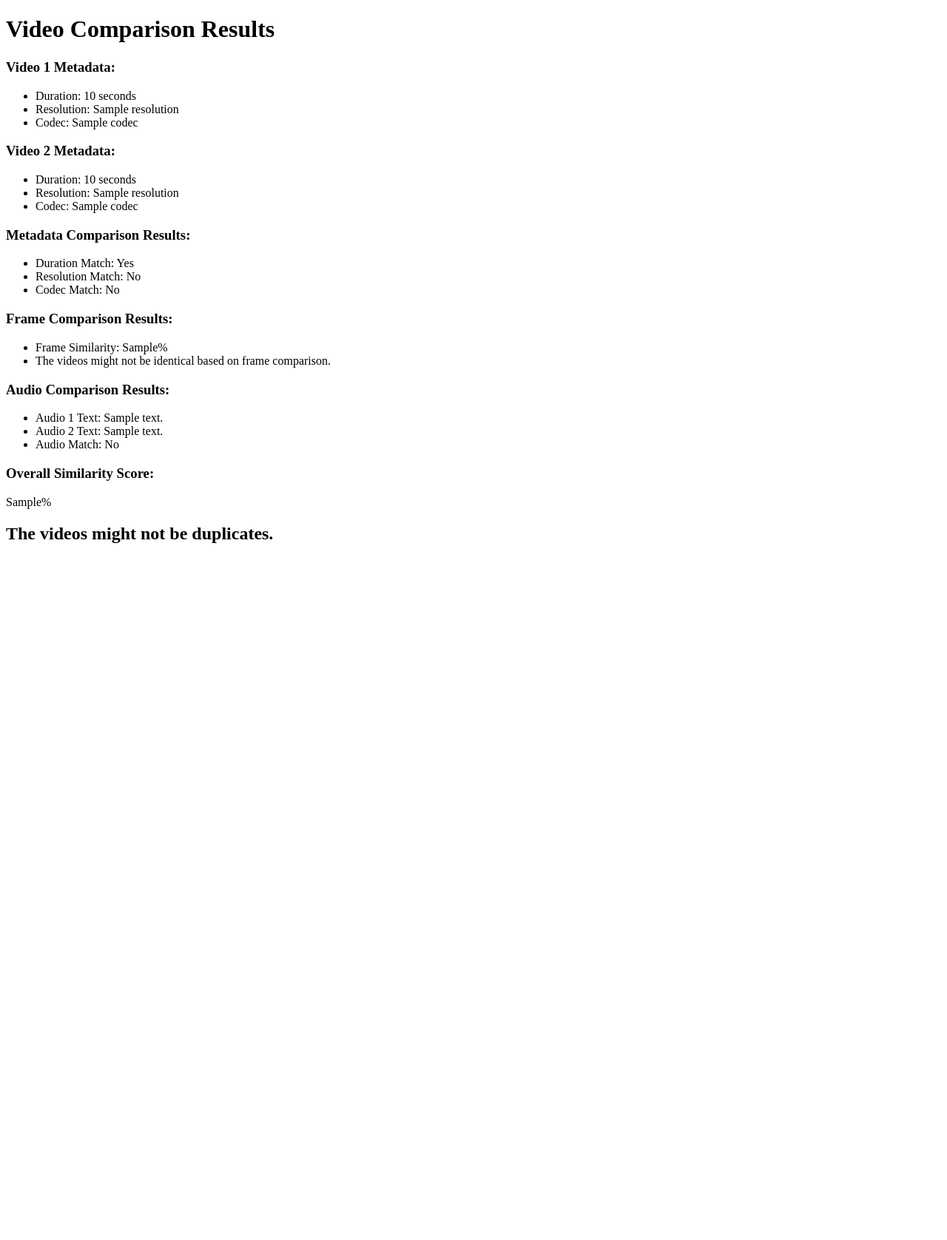
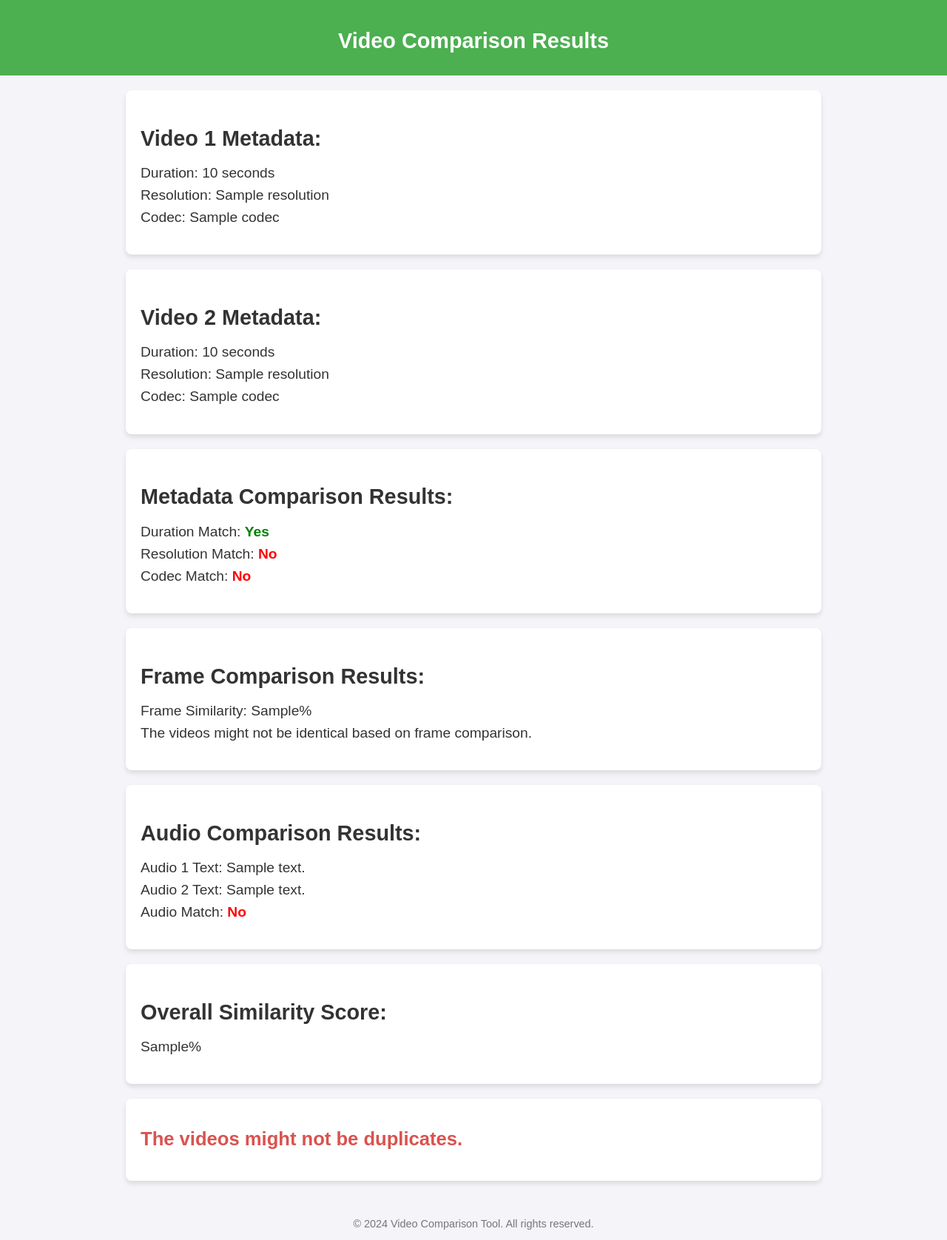
Before and after one commit to Pal1726/video_duplicate_checker, a Flask app: template templates/results.html in a window 1280 px wide. Shown: the whole page at 74% size. Before the commit the page ends 734 px from the top, so only its background shows below. Run offline with Flask 3, Linux system fonts and the light colour scheme; the template is opened without the code that fills it: most values are stand-ins (such as "Sample title", 1, 10 or a date in 2020).

Commit message:
modified

```diff
--- a/audio_analysis.py
+++ b/audio_analysis.py
@@ -1,3 +1,4 @@
+
 import ffmpeg
 import speech_recognition as sr
 from io import BytesIO
--- a/templates/results.html
+++ b/templates/results.html
@@ -4,48 +4,137 @@
     <meta charset="UTF-8">
     <meta name="viewport" content="width=device-width, initial-scale=1.0">
     <title>Video Comparison Results</title>
+    <style>
+        body {
+            font-family: Arial, sans-serif;
+            background-color: #f4f4f9;
+            margin: 0;
+            padding: 0;
+            color: #333;
+        }
+
+        header {
+            background-color: #4CAF50;
+            color: white;
+            padding: 20px;
+            text-align: center;
+        }
+
+        h1, h3 {
+            font-size: 1.8em;
+            margin-bottom: 10px;
+        }
+
+        h2 {
+            font-size: 1.6em;
+            color: #d9534f;
+            margin-top: 20px;
+        }
+
+        ul {
+            list-style-type: none;
+            padding-left: 0;
+            font-size: 1.2em;
+        }
+
+        li {
+            margin-bottom: 8px;
+        }
+
+        .result-section {
+            background-color: white;
+            padding: 20px;
+            margin: 20px auto;
+            width: 80%;
+            max-width: 900px;
+            border-radius: 8px;
+            box-shadow: 0 4px 6px rgba(0, 0, 0, 0.1);
+        }
+
+        .result-section p {
+            font-size: 1.2em;
+        }
+
+        .yes {
+            color: green;
+            font-weight: bold;
+        }
+
+        .no {
+            color: red;
+            font-weight: bold;
+        }
+
+        footer {
+            text-align: center;
+            margin-top: 50px;
+            font-size: 0.9em;
+            color: #777;
+        }
+
+    </style>
 </head>
 <body>
+    <header>
         <h1>Video Comparison Results</h1>
+    </header>
 
+    <div class="result-section">
         <h3>Video 1 Metadata:</h3>
         <ul>
             <li>Duration: {{ metadata_result.metadata1.duration }} seconds</li>
             <li>Resolution: {{ metadata_result.metadata1.resolution }}</li>
             <li>Codec: {{ metadata_result.metadata1.codec }}</li>
         </ul>
+    </div>
 
+    <div class="result-section">
         <h3>Video 2 Metadata:</h3>
         <ul>
             <li>Duration: {{ metadata_result.metadata2.duration }} seconds</li>
             <li>Resolution: {{ metadata_result.metadata2.resolution }}</li>
             <li>Codec: {{ metadata_result.metadata2.codec }}</li>
         </ul>
+    </div>
 
+    <div class="result-section">
         <h3>Metadata Comparison Results:</h3>
         <ul>
-        <li>Duration Match: {{ 'Yes' if metadata_result.duration_match else 'No' }}</li>
-        <li>Resolution Match: {{ 'Yes' if metadata_result.resolution_match else 'No' }}</li>
-        <li>Codec Match: {{ 'Yes' if metadata_result.codec_match else 'No' }}</li>
+            <li>Duration Match: <span class="{{ 'yes' if metadata_result.duration_match else 'no' }}">{{ 'Yes' if metadata_result.duration_match else 'No' }}</span></li>
+            <li>Resolution Match: <span class="{{ 'yes' if metadata_result.resolution_match else 'no' }}">{{ 'Yes' if metadata_result.resolution_match else 'No' }}</span></li>
+            <li>Codec Match: <span class="{{ 'yes' if metadata_result.codec_match else 'no' }}">{{ 'Yes' if metadata_result.codec_match else 'No' }}</span></li>
         </ul>
+    </div>
 
+    <div class="result-section">
         <h3>Frame Comparison Results:</h3>
         <ul>
             <li>Frame Similarity: {{ frame_result.frame_similarity }}%</li>
             <li>{{ 'The videos appear to be identical based on frame comparison!' if frame_result.frame_similarity == 100 else 'The videos might not be identical based on frame comparison.' }}</li>
         </ul>
+    </div>
 
-
+    <div class="result-section">
         <h3>Audio Comparison Results:</h3>
         <ul>
             <li>Audio 1 Text: {{ audio_result.text1 }}</li>
             <li>Audio 2 Text: {{ audio_result.text2 }}</li>
-        <li>Audio Match: {{ 'Yes' if audio_result.audio_match else 'No' }}</li>
+            <li>Audio Match: <span class="{{ 'yes' if audio_result.audio_match else 'no' }}">{{ 'Yes' if audio_result.audio_match else 'No' }}</span></li>
         </ul>
+    </div>
 
+    <div class="result-section">
         <h3>Overall Similarity Score:</h3>
         <p>{{ overall_similarity }}%</p>
+    </div>
 
+    <div class="result-section">
         <h2>{{ 'The videos are duplicates!' if overall_similarity > 80 else 'The videos might not be duplicates.' }}</h2>
+    </div>
+
+    <footer>
+        <p>&copy; 2024 Video Comparison Tool. All rights reserved.</p>
+    </footer>
+
 </body>
 </html>
```
Also changed, not shown: templates/index.html (+85 -10 lines), app.py (line endings or trailing spaces), frame_analysis.py (line endings or trailing spaces), metadata_analysis.py (line endings or trailing spaces), static/js/compress.js (line endings or trailing spaces). Lines whose indentation alone changed are shown as unchanged.
